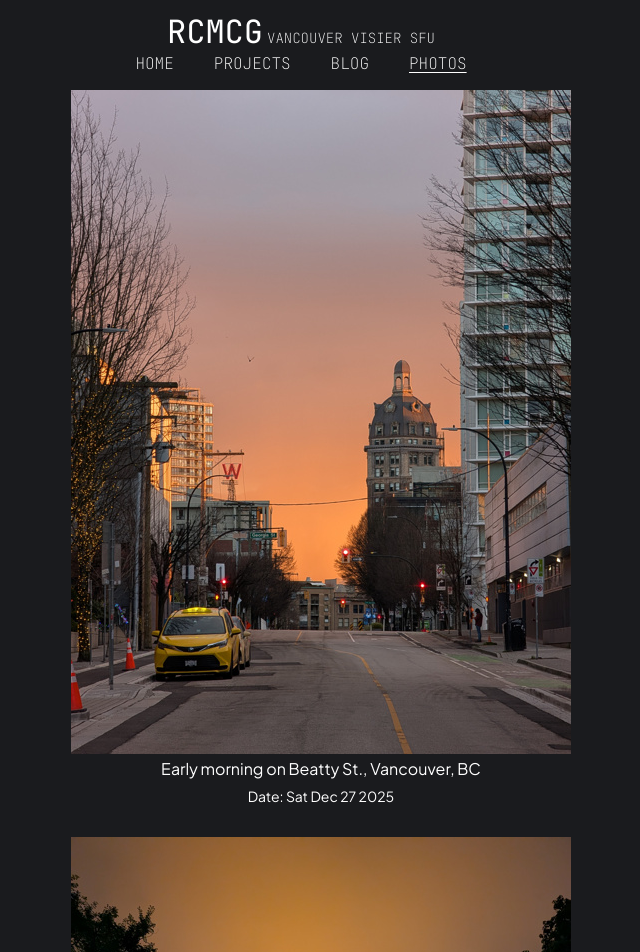
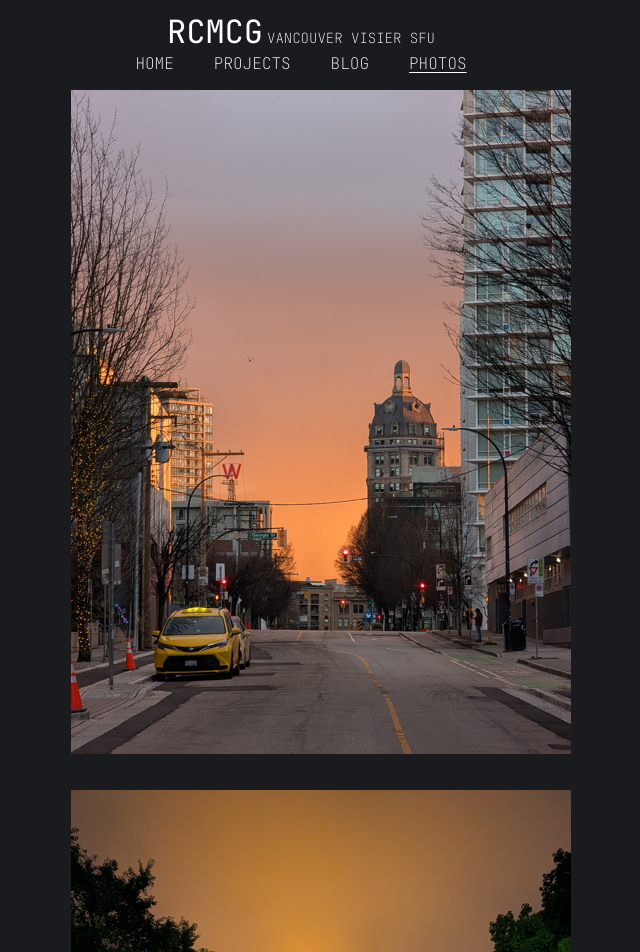
Before and after one commit to rcmcg/personal-website, a React (Vite) app in the folder rcmcg/: page /photos in a window 1280 px wide. Shown: the top 952 px of the page, without its empty margins (319-959 px from the left). Built offline with nearby package versions, Linux system fonts and the light colour scheme.

Commit message:
remove captions

```diff
--- a/rcmcg/src/pages/photos-page/PhotosPage.tsx
+++ b/rcmcg/src/pages/photos-page/PhotosPage.tsx
@@ -101,12 +101,6 @@ function PhotosPage() {
                 <>
                   <div className={"gallery-item"}>
                     <img src={photo.url} alt={photo.caption}/>
-                    <div className={"caption"}>
-                      {photo.caption}
-                    </div>
-                    <div className={"date"}>
-                      Date: {photo.date.toDateString()}
-                    </div>
                   </div>
                 </>
               )
```
